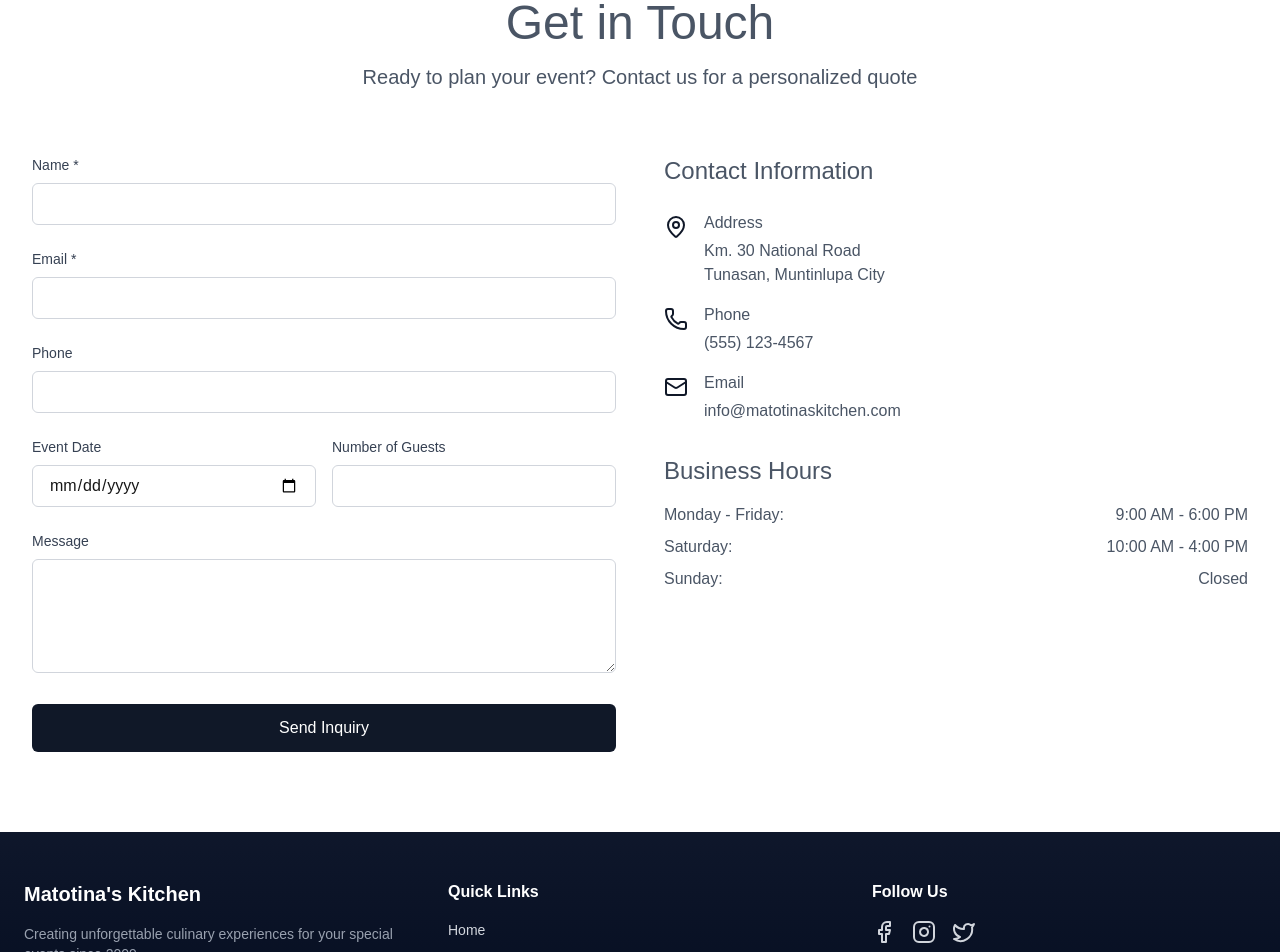
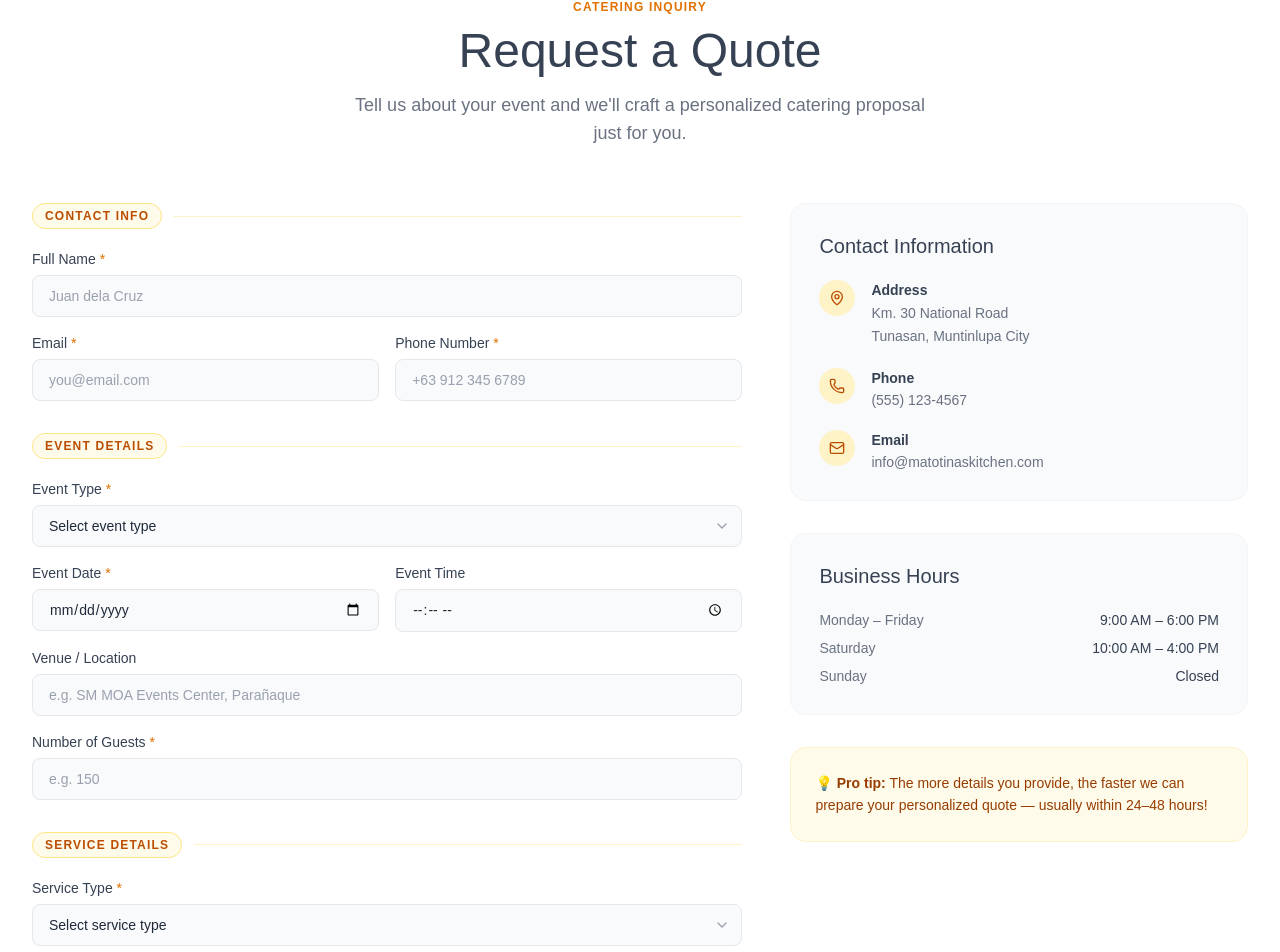
Before and after one commit to babkkin/matotina-kitchen, a Next.js app in the folder matotina-kitchen/: page / in a window 1280 px wide. Shown: the part 2833-3785 px from the top of the page. Built offline with nearby package versions, Linux system fonts and the light colour scheme.

Commit message:
feat: Quote

```diff
--- /dev/null
+++ b/matotina-kitchen/app/api/quote/route.js
@@ -0,0 +1,63 @@
+import { supabaseAdmin as supabase } from "@/lib/supabase";
+
+// POST /api/quote
+// Accepts: JSON body with quote request fields
+// Returns: { message } — success or error message
+
+export async function POST(req) {
+  const body = await req.json();
+
+  const {
+    fullName,
+    email,
+    phone,
+    eventType,
+    eventDate,
+    eventTime,
+    venue,
+    guests,
+    serviceType,
+    menuPreferences,
+    dietaryRestrictions,
+    budgetRange,
+  } = body;
+
+  // Validate required fields
+  if (!fullName || !email || !phone || !eventType || !eventDate || !guests || !serviceType) {
+    return new Response(
+      JSON.stringify({ message: "Please fill in all required fields." }),
+      { status: 400 }
+    );
+  }
+
+  const { error } = await supabase.from("quotes").insert([
+    {
+      name: fullName,
+      email,
+      phone,
+      event_type: eventType,
+      event_date: eventDate,
+      event_time: eventTime || null,
+      venue: venue || null,
+      guests: parseInt(guests),
+      service_type: serviceType,
+      menu_preferences: menuPreferences || null,
+      dietary_notes: dietaryRestrictions || null,
+      budget_range: budgetRange || null,
+      status: "new",
+    },
+  ]);
+
+  if (error) {
+    console.error("Supabase insert error:", error);
+    return new Response(
+      JSON.stringify({ message: error.message }),
+      { status: 500 }
+    );
+  }
+
+  return new Response(
+    JSON.stringify({ message: "Quote request submitted successfully!" }),
+    { status: 200 }
+  );
+}
--- a/matotina-kitchen/components/admin/admin-login.jsx
+++ b/matotina-kitchen/components/admin/admin-login.jsx
@@ -10,7 +10,7 @@ export default function AdminLogin() {
   const [loading, setLoading]       = useState(false);
   const [mounted, setMounted]       = useState(false);
 
-  useEffect(() => { setMounted(true); }, []);
+  useEffect(() => {setMounted(true); }, []);
 
   const handleLogin = async (e) => {
     e.preventDefault();
@@ -117,7 +117,7 @@ export default function AdminLogin() {
         <div className="login-card">
           <div className="login-badge"><span className="login-badge-dot" /> Restricted Access</div>
           <h1 className="login-title">Admin Portal</h1>
-          <p className="login-sub">Matotina's Kitchen — Staff only</p>
+          <p className="login-sub">Matotina&apos;s Kitchen — Staff only</p>
           <div className="login-divider" />
 
           <form onSubmit={handleLogin}>
--- a/matotina-kitchen/components/contact.jsx
+++ b/matotina-kitchen/components/contact.jsx
@@ -1,199 +1,306 @@
 "use client";
-import { MapPin, Phone, Mail } from 'lucide-react';
+import { MapPin, Phone, Mail, ChevronDown } from 'lucide-react';
 import { useState } from 'react';
 
+const SectionLabel = ({ children }) => (
+  <div className="flex items-center gap-3 mb-5">
+    <span className="text-xs font-semibold tracking-widest uppercase text-amber-700 bg-amber-50 border border-amber-200 px-3 py-1 rounded-full">
+      {children}
+    </span>
+    <div className="flex-1 h-px bg-amber-100" />
+  </div>
+);
+
+const Field = ({ label, required, children }) => (
+  <div>
+    <label className="block text-sm font-medium mb-1.5 text-gray-700">
+      {label} {required && <span className="text-amber-600">*</span>}
+    </label>
+    {children}
+  </div>
+);
+
+const inputClass =
+  "w-full px-4 py-2.5 border border-gray-200 rounded-lg bg-gray-50 focus:bg-white focus:outline-none focus:ring-2 focus:ring-amber-400 focus:border-amber-400 transition text-gray-800 placeholder-gray-400 text-sm";
+
+const SelectField = ({ id, name, value, onChange, options, placeholder }) => (
+  <div className="relative">
+    <select
+      id={id}
+      name={name}
+      value={value}
+      onChange={onChange}
+      className={`${inputClass} appearance-none pr-10 ${value === '' ? 'text-gray-400' : 'text-gray-800'}`}
+    >
+      <option value="" disabled>{placeholder}</option>
+      {options.map(o => <option key={o} value={o}>{o}</option>)}
+    </select>
+    <ChevronDown className="absolute right-3 top-1/2 -translate-y-1/2 w-4 h-4 text-gray-400 pointer-events-none" />
+  </div>
+);
+
+const EMPTY_FORM = {
+  fullName: '', email: '', phone: '',
+  eventType: '', eventDate: '', eventTime: '', venue: '', guests: '',
+  serviceType: '', menuPreferences: '', dietaryRestrictions: '',
+  budgetRange: '', referral: '',
+};
+
 export default function Contact() {
-  const [formData, setFormData] = useState({
-    name: '',
-    email: '',
-    phone: '',
-    eventDate: '',
-    guests: '',
-    message: '',
-  });
-
-  const handleSubmit = (e) => {
-    e.preventDefault();
-    alert('Thank you for your inquiry! We will contact you soon.');
-    setFormData({
-      name: '',
-      email: '',
-      phone: '',
-      eventDate: '',
-      guests: '',
-      message: '',
-    });
-  };
+  const [formData, setFormData] = useState(EMPTY_FORM);
+  const [status, setStatus] = useState({ loading: false, error: null, success: false });
 
   const handleChange = (e) => {
     const { name, value } = e.target;
-    setFormData((prev) => ({
-      ...prev,
-      [name]: value,
-    }));
+    setFormData(prev => ({ ...prev, [name]: value }));
   };
+
+  const handleSubmit = async (e) => {
+    e.preventDefault();
+    setStatus({ loading: true, error: null, success: false });
+
+    try {
+      const res = await fetch('/api/quote', {
+        method: 'POST',
+        headers: { 'Content-Type': 'application/json' },
+        body: JSON.stringify(formData),
+      });
+
+      const data = await res.json();
+
+      if (!res.ok) {
+        setStatus({ loading: false, error: data.message || 'Something went wrong.', success: false });
+        return;
+      }
+
+      setStatus({ loading: false, error: null, success: true });
+      setFormData(EMPTY_FORM);
+    } catch (err) {
+      setStatus({ loading: false, error: 'Network error. Please try again.', success: false });
+    }
+  };
+
   return (
-    <section id="contact" className="py-20 bg-white ">
-      <div className="max-w-7xl mx-auto px-4 sm:px-6 lg:px-8 bg">
-        <div className="text-center mb-16">
-          <h2 className="text-4xl md:text-5xl mb-4 text-gray-600">Get in Touch</h2>
-          <p className="text-xl text-gray-600 max-w-2xl mx-auto">
-            Ready to plan your event? Contact us for a personalized quote
+    <section id="contact" className="py-20 bg-white">
+      <div className="max-w-7xl mx-auto px-4 sm:px-6 lg:px-8">
+
+        <div className="text-center mb-14">
+          <p className="text-xs font-semibold tracking-widest uppercase text-amber-600 mb-3">Catering Inquiry</p>
+          <h2 className="text-4xl md:text-5xl mb-4 text-gray-700 font-light">Request a Quote</h2>
+          <p className="text-lg text-gray-500 max-w-xl mx-auto">
+            Tell us about your event and we&apos;ll craft a personalized catering proposal just for you.
           </p>
         </div>
 
-        <div className="grid grid-cols-1 lg:grid-cols-2 gap-12">
-          <div>
-            <form onSubmit={handleSubmit} className="space-y-6">
-              <div>
-                <label htmlFor="name" className="block text-sm mb-2 text-gray-700">
-                  Name *
-                </label>
-                <input
-                  type="text"
-                  id="name"
-                  name="name"
-                  required
-                  value={formData.name}
-                  onChange={handleChange}
-                  className="w-full px-4 py-2 border border-gray-300 rounded-md focus:outline-none focus:ring-2 focus:ring-gray-900"
-                />
-              </div>
+        <div className="grid grid-cols-1 lg:grid-cols-5 gap-12">
 
-              <div>
-                <label htmlFor="email" className="block text-sm mb-2 text-gray-700">
-                  Email *
-                </label>
-                <input
-                  type="email"
-                  id="email"
-                  name="email"
-                  required
-                  value={formData.email}
-                  onChange={handleChange}
-                  className="w-full px-4 py-2 border border-gray-300 rounded-md focus:outline-none focus:ring-2 focus:ring-gray-900"
-                />
-              </div>
+          {/* FORM */}
+          <div className="lg:col-span-3">
+            <form onSubmit={handleSubmit} className="space-y-8">
 
-              <div>
-                <label htmlFor="phone" className="block text-sm mb-2 text-gray-700">
-                  Phone
-                </label>
-                <input
-                  type="tel"
-                  id="phone"
-                  name="phone"
-                  value={formData.phone}
-                  onChange={handleChange}
-                  className="w-full px-4 py-2 border border-gray-300 rounded-md focus:outline-none focus:ring-2 focus:ring-gray-900"
-                />
-              </div>
-
-              <div className="grid grid-cols-2 gap-4">
-                <div>
-                  <label htmlFor="eventDate" className="block text-sm mb-2 text-gray-700">
-                    Event Date
-                  </label>
-                  <input
-                    type="date"
-                    id="eventDate"
-                    name="eventDate"
-                    value={formData.eventDate}
-                    onChange={handleChange}
-                    className="w-full px-4 py-2 border border-gray-300 rounded-md focus:outline-none focus:ring-2 focus:ring-gray-900"
-                  />
-                </div>
-
-                <div>
-                  <label htmlFor="guests" className="block text-sm mb-2 text-gray-700">
-                    Number of Guests
-                  </label>
-                  <input
-                    type="number"
-                    id="guests"
-                    name="guests"
-                    value={formData.guests}
-                    onChange={handleChange}
-                    className="w-full px-4 py-2 border border-gray-300 rounded-md focus:outline-none focus:ring-2 focus:ring-gray-900"
-                  />
+              {/* Contact Info */}
+              <div className="space-y-4">
+                <SectionLabel>Contact Info</SectionLabel>
+                <Field label="Full Name" required>
+                  <input type="text" id="fullName" name="fullName" required
+                    value={formData.fullName} onChange={handleChange}
+                    placeholder="Juan dela Cruz"
+                    className={inputClass} />
+                </Field>
+                <div className="grid grid-cols-1 sm:grid-cols-2 gap-4">
+                  <Field label="Email" required>
+                    <input type="email" id="email" name="email" required
+                      value={formData.email} onChange={handleChange}
+                      placeholder="you@email.com"
+                      className={inputClass} />
+                  </Field>
+                  <Field label="Phone Number" required>
+                    <input type="tel" id="phone" name="phone" required
+                      value={formData.phone} onChange={handleChange}
+                      placeholder="+63 912 345 6789"
+                      className={inputClass} />
+                  </Field>
                 </div>
               </div>
 
-              <div>
-                <label htmlFor="message" className="block text-sm mb-2 text-gray-700">
-                  Message
-                </label>
-                <textarea
-                  id="message"
-                  name="message"
-                  rows={4}
-                  value={formData.message}
-                  onChange={handleChange}
-                  className="w-full px-4 py-2 border border-gray-300 rounded-md focus:outline-none focus:ring-2 focus:ring-gray-900"
-                ></textarea>
+              {/* Event Details */}
+              <div className="space-y-4">
+                <SectionLabel>Event Details</SectionLabel>
+                <Field label="Event Type" required>
+                  <SelectField
+                    id="eventType" name="eventType"
+                    value={formData.eventType} onChange={handleChange}
+                    placeholder="Select event type"
+                    options={['Birthday', 'Wedding', 'Corporate Event', 'Debut', 'Christening', 'Anniversary', 'Reunion', 'Other']}
+                  />
+                </Field>
+                <div className="grid grid-cols-1 sm:grid-cols-2 gap-4">
+                  <Field label="Event Date" required>
+                    <input type="date" id="eventDate" name="eventDate" required
+                      value={formData.eventDate} onChange={handleChange}
+                      className={inputClass} />
+                  </Field>
+                  <Field label="Event Time">
+                    <input type="time" id="eventTime" name="eventTime"
+                      value={formData.eventTime} onChange={handleChange}
+                      className={inputClass} />
+                  </Field>
+                </div>
+                <Field label="Venue / Location">
+                  <input type="text" id="venue" name="venue"
+                    value={formData.venue} onChange={handleChange}
+                    placeholder="e.g. SM MOA Events Center, Parañaque"
+                    className={inputClass} />
+                </Field>
+                <Field label="Number of Guests" required>
+                  <input type="number" id="guests" name="guests" required min="1"
+                    value={formData.guests} onChange={handleChange}
+                    placeholder="e.g. 150"
+                    className={inputClass} />
+                </Field>
               </div>
+
+              {/* Service Details */}
+              <div className="space-y-4">
+                <SectionLabel>Service Details</SectionLabel>
+                <Field label="Service Type" required>
+                  <SelectField
+                    id="serviceType" name="serviceType"
+                    value={formData.serviceType} onChange={handleChange}
+                    placeholder="Select service type"
+                    options={['Buffet', 'Plated / Sit-down', 'Food Stall / Stations', "Cocktail / Hor d'oeuvres", 'Packed Meals', 'Other']}
+                  />
+                </Field>
+                <Field label="Menu Preferences / Special Requests">
+                  <textarea id="menuPreferences" name="menuPreferences" rows={3}
+                    value={formData.menuPreferences} onChange={handleChange}
+                    placeholder="Let us know your preferred dishes, cuisine style, or any special requirements..."
+                    className={inputClass} />
+                </Field>
+                <Field label="Dietary Restrictions / Allergies">
+                  <input type="text" id="dietaryRestrictions" name="dietaryRestrictions"
+                    value={formData.dietaryRestrictions} onChange={handleChange}
+                    placeholder="e.g. Halal, vegetarian options, nut-free, etc."
+                    className={inputClass} />
+                </Field>
+              </div>
+
+              {/* Optional */}
+              <div className="space-y-4">
+                <SectionLabel>Optional</SectionLabel>
+                <div className="grid grid-cols-1 sm:grid-cols-2 gap-4">
+                  <Field label="Budget Range">
+                    <SelectField
+                      id="budgetRange" name="budgetRange"
+                      value={formData.budgetRange} onChange={handleChange}
+                      placeholder="Select a range"
+                      options={[
+                        'Under ₱20,000',
+                        '₱20,000 – ₱50,000',
+                        '₱50,000 – ₱100,000',
+                        '₱100,000 – ₱200,000',
+                        'Above ₱200,000',
+                      ]}
+                    />
+                  </Field>
+                  <Field label="How did you hear about us?">
+                    <SelectField
+                      id="referral" name="referral"
+                      value={formData.referral} onChange={handleChange}
+                      placeholder="Select one"
+                      options={['Facebook', 'Instagram', 'TikTok', 'Friend / Family Referral', 'Google Search', 'Walk-in / Signage', 'Other']}
+                    />
+                  </Field>
+                </div>
+              </div>
+
+              {/* Error message */}
+              {status.error && (
+                <div className="bg-red-50 border border-red-200 text-red-700 text-sm px-4 py-3 rounded-lg">
+                  {status.error}
+                </div>
+              )}
+
+              {/* Success message */}
+              {status.success && (
+                <div className="bg-green-50 border border-green-200 text-green-700 text-sm px-4 py-3 rounded-lg">
+                  🎉 Thank you! Your inquiry has been submitted. We&apos;ll get back to you within 24–48 hours.
+                </div>
+              )}
 
               <button
                 type="submit"
-                className="w-full bg-gray-900 text-white px-8 py-3 rounded-md hover:bg-gray-800 transition"
+                disabled={status.loading}
+                className="w-full bg-gray-900 text-white px-8 py-3.5 rounded-lg hover:bg-amber-700 transition-colors duration-300 font-medium tracking-wide text-sm disabled:opacity-60 disabled:cursor-not-allowed"
               >
-                Send Inquiry
+                {status.loading ? 'Sending...' : 'Send Inquiry'}
               </button>
             </form>
           </div>
 
-          <div className="space-y-8">
-            <div>
-              <h3 className="text-2xl mb-6 text-gray-600">Contact Information</h3>
-
-              <div className="space-y-4">
-                <div className="flex items-start space-x-4">
-                  <MapPin className="w-6 h-6 text-gray-900 mt-1" />
+          {/* SIDEBAR */}
+          <div className="lg:col-span-2 space-y-8">
+            <div className="bg-gray-50 border border-gray-100 rounded-2xl p-7">
+              <h3 className="text-xl font-medium mb-5 text-gray-700">Contact Information</h3>
+              <div className="space-y-5">
+                <div className="flex items-start gap-4">
+                  <div className="w-9 h-9 rounded-full bg-amber-100 flex items-center justify-center shrink-0">
+                    <MapPin className="w-4 h-4 text-amber-700" />
+                  </div>
                   <div>
-                    <div className="font-medium mb-1 text-gray-600">Address</div>
-                    <div className="text-gray-600">
+                    <div className="text-sm font-semibold text-gray-700 mb-0.5">Address</div>
+                    <div className="text-sm text-gray-500 leading-relaxed">
                       Km. 30 National Road<br />
                       Tunasan, Muntinlupa City
                     </div>
                   </div>
                 </div>
-
-                <div className="flex items-start space-x-4">
-                  <Phone className="w-6 h-6 text-gray-900 mt-1" />
+                <div className="flex items-start gap-4">
+                  <div className="w-9 h-9 rounded-full bg-amber-100 flex items-center justify-center shrink-0">
+                    <Phone className="w-4 h-4 text-amber-700" />
+                  </div>
                   <div>
-                    <div className="font-medium mb-1 text-gray-600">Phone</div>
-                    <div className="text-gray-600">(555) 123-4567</div>
+                    <div className="text-sm font-semibold text-gray-700 mb-0.5">Phone</div>
+                    <div className="text-sm text-gray-500">(555) 123-4567</div>
                   </div>
                 </div>
-
-                <div className="flex items-start space-x-4">
-                  <Mail className="w-6 h-6 text-gray-900 mt-1" />
+                <div className="flex items-start gap-4">
+                  <div className="w-9 h-9 rounded-full bg-amber-100 flex items-center justify-center shrink-0">
+                    <Mail className="w-4 h-4 text-amber-700" />
+                  </div>
                   <div>
-                    <div className="font-medium mb-1 text-gray-600">Email</div>
-                    <div className="text-gray-600">info@matotinaskitchen.com</div>
+                    <div className="text-sm font-semibold text-gray-700 mb-0.5">Email</div>
+                    <div className="text-sm text-gray-500">info@matotinaskitchen.com</div>
                   </div>
                 </div>
               </div>
             </div>
 
-            <div>
-              <h3 className="text-2xl mb-4 text-gray-600">Business Hours</h3>
-              <div className="space-y-2 text-gray-600">
+            <div className="bg-gray-50 border border-gray-100 rounded-2xl p-7">
+              <h3 className="text-xl font-medium mb-5 text-gray-700">Business Hours</h3>
+              <div className="space-y-2 text-sm text-gray-500">
                 <div className="flex justify-between">
-                  <span>Monday - Friday:</span>
-                  <span>9:00 AM - 6:00 PM</span>
+                  <span>Monday – Friday</span>
+                  <span className="font-medium text-gray-700">9:00 AM – 6:00 PM</span>
                 </div>
                 <div className="flex justify-between">
-                  <span>Saturday:</span>
-                  <span>10:00 AM - 4:00 PM</span>
+                  <span>Saturday</span>
+                  <span className="font-medium text-gray-700">10:00 AM – 4:00 PM</span>
                 </div>
                 <div className="flex justify-between">
-                  <span>Sunday:</span>
-                  <span>Closed</span>
+                  <span>Sunday</span>
+                  <span className="font-medium text-gray-700">Closed</span>
                 </div>
               </div>
             </div>
+
+            <div className="bg-amber-50 border border-amber-100 rounded-2xl p-6">
+              <p className="text-sm text-amber-800 leading-relaxed">
+                💡 <span className="font-semibold">Pro tip:</span> The more details you provide, the faster we can prepare your personalized quote — usually within 24–48 hours!
+              </p>
+            </div>
           </div>
+
         </div>
       </div>
     </section>
--- a/matotina-kitchen/components/hero.jsx
+++ b/matotina-kitchen/components/hero.jsx
@@ -25,7 +25,7 @@ export default function Hero() {
           Creating unforgettable culinary experiences for your special events
         </p>
         <a
-          href="/contact"
+          href="#contact"
           className="bg-white text-gray-900 font-semibold px-6 py-3 rounded shadow hover:bg-gray-100 transition"
         >
           Get a Quote
```
